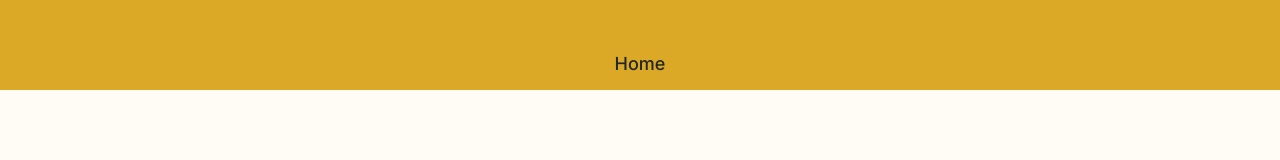
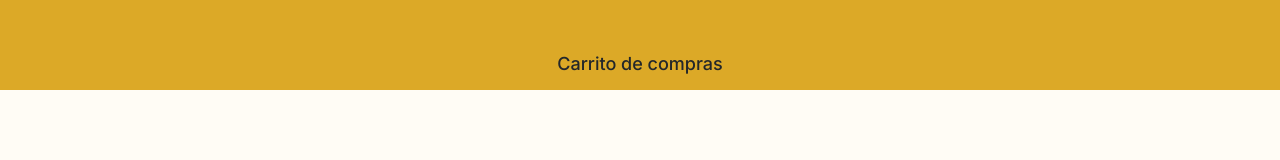
Before and after one commit to yamaneharu325/cuponera-claro-pay, a Next.js app: page /cart in a window 1280 px wide. Shown: the top 160 px of the page. Built offline with nearby package versions, Linux system fonts and the light colour scheme.

Commit message:
bugfix text

```diff
--- a/pages/cart.js
+++ b/pages/cart.js
@@ -13,7 +13,7 @@ const CartPage = () => {
 
   return (
     <div className="pb-[120px]">
-      <Header title='Home' showCart={false} />
+      <Header title='Carrito de compras' showCart={false} />
 
       <div className="grid grid-cols-2 gap-3 px-5 mt-3">
         {localCart.map((product, i) => (
```
